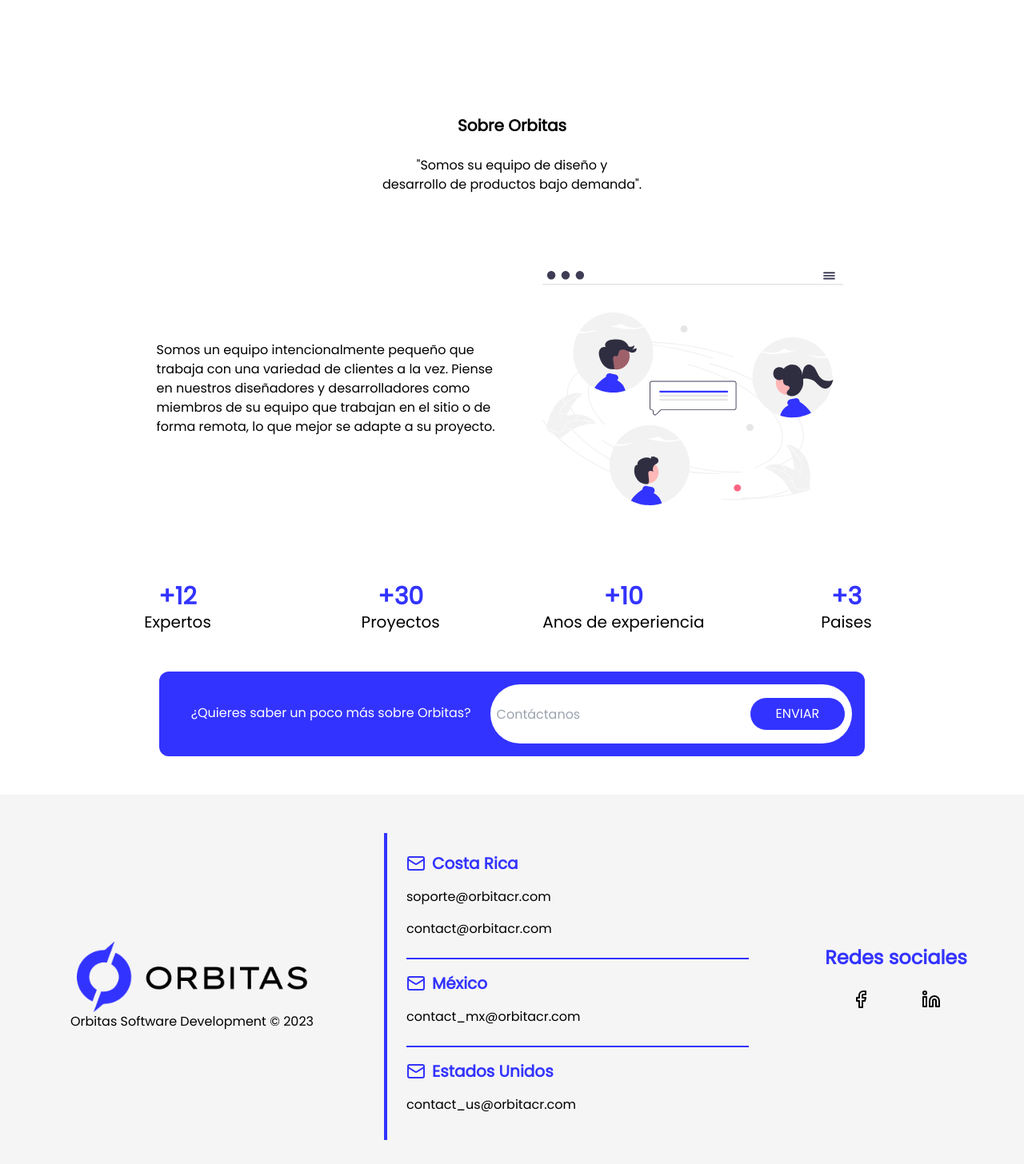
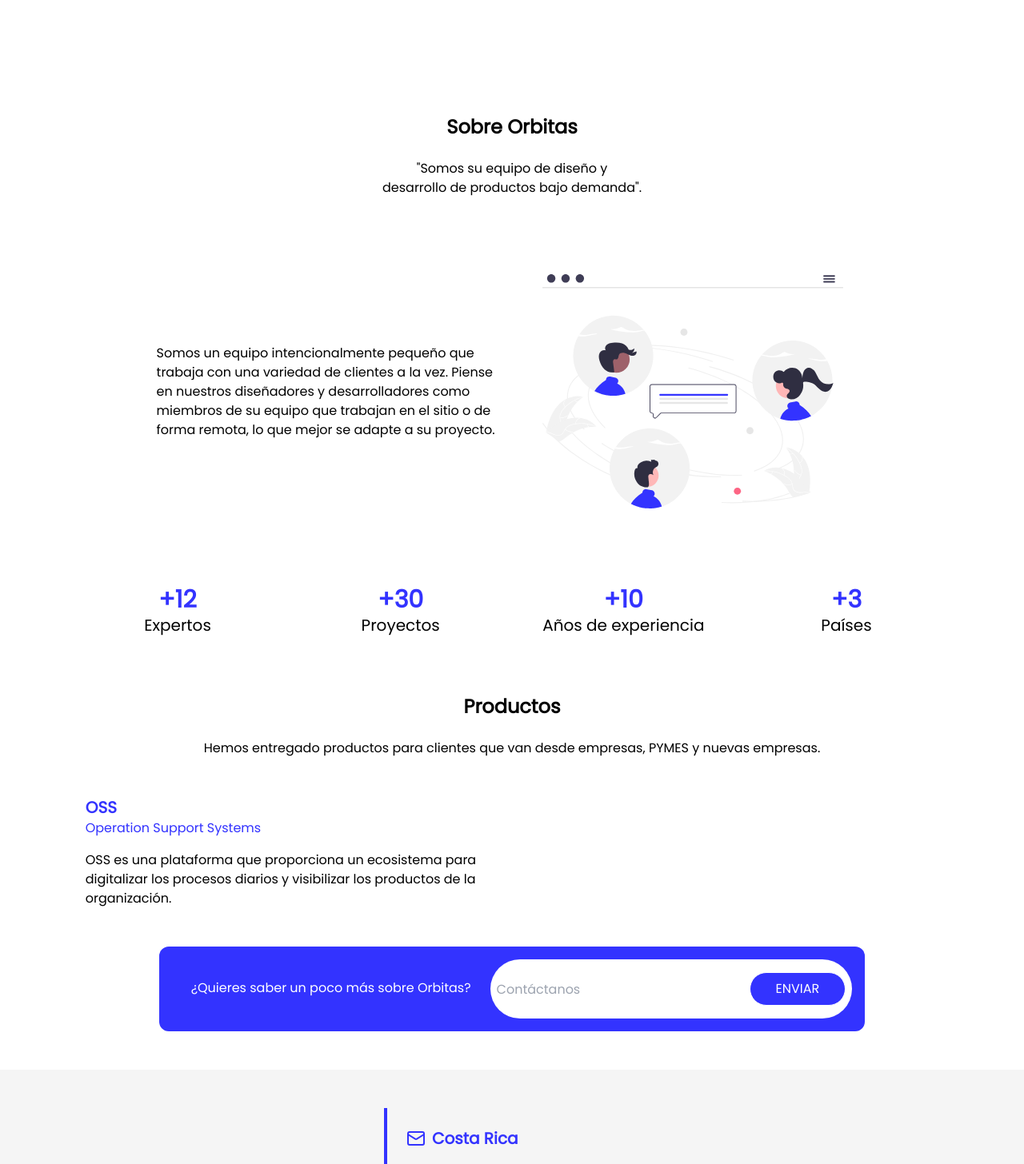
Before and after one commit to concienciadesventurada/orbitas_landing, a SvelteKit app: page / in a window 1280 px wide. Shown: the part 449-1905 px from the top of the page at 80% size. Built offline with nearby package versions, Linux system fonts and the light colour scheme.

Commit message:
added products; added product type; added basic article product

```diff
--- a/src/lib/components/sobre-orbitas.svelte
+++ b/src/lib/components/sobre-orbitas.svelte
@@ -6,12 +6,12 @@
 <section
 	class="w-5/6 flex flex-col gap-12 justify-center items-center m-auto text-center py-12"
 >
-	<div>
-		<h2 class="text-xl font-bold py-6">Sobre Orbitas</h2>
+	<hgroup>
+		<h2 class="text-2xl font-bold py-6">Sobre Orbitas</h2>
 		<p>
 			"Somos su equipo de diseño y<br /> desarrollo de productos bajo demanda".
 		</p>
-	</div>
+	</hgroup>
 	<div
 		class="flex flex-col gap-12 md:gap-4 md:grid md:grid-cols-2 md:py-12 lg:w-5/6"
 	>
@@ -29,6 +29,6 @@
 <section class="w-5/6 grid grid-cols-2 lg:grid-cols-4 m-auto gap-12 items-center">
   <Expertise x={12} area="Expertos" />
   <Expertise x={30} area="Proyectos" />
-  <Expertise x={10} area="Anos de experiencia" />
-  <Expertise x={3} area="Paises" />
+  <Expertise x={10} area="Años de experiencia" />
+  <Expertise x={3} area="Países" />
 </section>
--- /dev/null
+++ b/src/lib/products.ts
@@ -0,0 +1,41 @@
+import type { Product } from "./types";
+
+export const oss: Product = {
+	acronym: "OSS",
+	name: "Operation Support Systems",
+	desc: "OSS es una plataforma que proporciona un ecosistema para digitalizar los procesos diarios y visibilizar los productos de la organización."
+};
+
+export const atom: Product = {
+	acronym: "ATOM",
+	name: "Avance tecnológico para optimizar manufactura",
+	desc: "Es una plataforma de suscripción diseñada para optimizar los procesos de manufactura y los indicadores de calidad , productividad además de controlar las líneas de producción en tiempo real."
+};
+
+export const astro: Product = {
+	acronym: "ASTRO",
+	name: "Avance tecnológico para optimizar manufactura",
+	desc: "Es una plataforma de suscripción diseñada para integrar diferentes APIs de plataformas bajo demanda entre ellas Uber Connect , Uber Eats , Uber Developers además integrar otras plataformas como Didi Foods, Rapid, Zubal entre otros."
+};
+
+export const orion: Product = {
+	acronym: "ORION",
+	name: "Catálogo digital de productos e-commerce",
+	desc: "Es una plataforma de suscripción diseñada para dar una plataforma de e-commerce y un catálogo digital el cual permita a los clientes compartir sus productos en una tienda virtual o incrustar sus productos en sus páginas Orion permite desplegar por medio de un app, web entre otros."
+};
+
+export const sos: Product = {
+	acronym: "SOS",
+	name: "Service of Solutions",
+	desc: "Una aplicación innovadora que te comunica con contratistas y técnicos calificados. Ellos llegarán a tu negocio y te darán una solución rápida y eficaz a cualquier problema presentado."
+};
+
+export const gymBE: Product = {
+	acronym: "gymBE",
+	name: "Entrenamientos de soluciones saludables colaboradores y personas",
+	desc: "Es una app con la que puedes lograr buscar a tu entrenador personal, llevar tu rutina y progresar a todas partes, publica tus ganancias, ponte en contacto con otras personas, encuentra los mejores gimnasios de tu zona y mucho más."
+};
+
+const products: Product[] = [oss, atom, astro, orion, sos, gymBE];
+
+export default products;
--- /dev/null
+++ b/src/lib/types.ts
@@ -0,0 +1,5 @@
+export type Product = {
+	acronym: string;
+	name: string;
+	desc: string;
+};
--- a/src/routes/+page.svelte
+++ b/src/routes/+page.svelte
@@ -1,9 +1,29 @@
 <script lang="ts">
 	import Hero from "$lib/components/hero.svelte";
-  import SobreOrbitas from "$lib/components/sobre-orbitas.svelte";
+	import SobreOrbitas from "$lib/components/sobre-orbitas.svelte";
 	import Contact from "$lib/components/contact.svelte";
 </script>
 
 <Hero />
 <SobreOrbitas />
+<section
+	class="w-5/6 flex flex-col gap-12 justify-center items-center m-auto text-center py-12"
+>
+	<hgroup>
+		<h2 class="text-2xl font-bold py-6">Productos</h2>
+		<p>
+			Hemos entregado productos para clientes que van desde empresas, PYMES y
+			nuevas empresas.
+		</p>
+	</hgroup>
+</section>
+<section class="w-5/6 m-auto flex flex-col md:grid md:grid-cols-2">
+  <article class="flex flex-col gap-4">
+    <hgroup class="text-main">
+      <h4 class="text-xl font-bold">OSS</h4>
+      <h5>Operation Support Systems</h5>
+    </hgroup>
+    <p>OSS es una plataforma que proporciona un ecosistema para digitalizar los procesos diarios y visibilizar los productos de la organización.</p>
+  </article>
+</section>
 <Contact />
--- a/src/routes/header.svelte
+++ b/src/routes/header.svelte
@@ -25,7 +25,7 @@
 	});
 </script>
 
-<header>
+<header class="sticky top-0 bg-white">
 	<nav class="flex flex-col md:grid md:grid-cols-3 py-6 px-8 md:py-8 justify-between">
 		<hgroup class="flex w-full justify-between md:justify-start md:items-center md:col-span-1">
 			<div class="w-32">
@@ -64,7 +64,7 @@
 			</li>
 		</ul>
 		<div class="hidden md:flex py-4 md:px-6 group hover:text-gray-300 duration-300 md:col-span-1 justify-end" id="contact_mail">
-			<a class="flex lowercase" href="mailto:contact@orbitascr.com">
+			<a class="flex gap-2 lowercase" href="mailto:contact@orbitascr.com">
 				<svg
 					xmlns="http://www.w3.org/2000/svg"
 					width="24"
```
